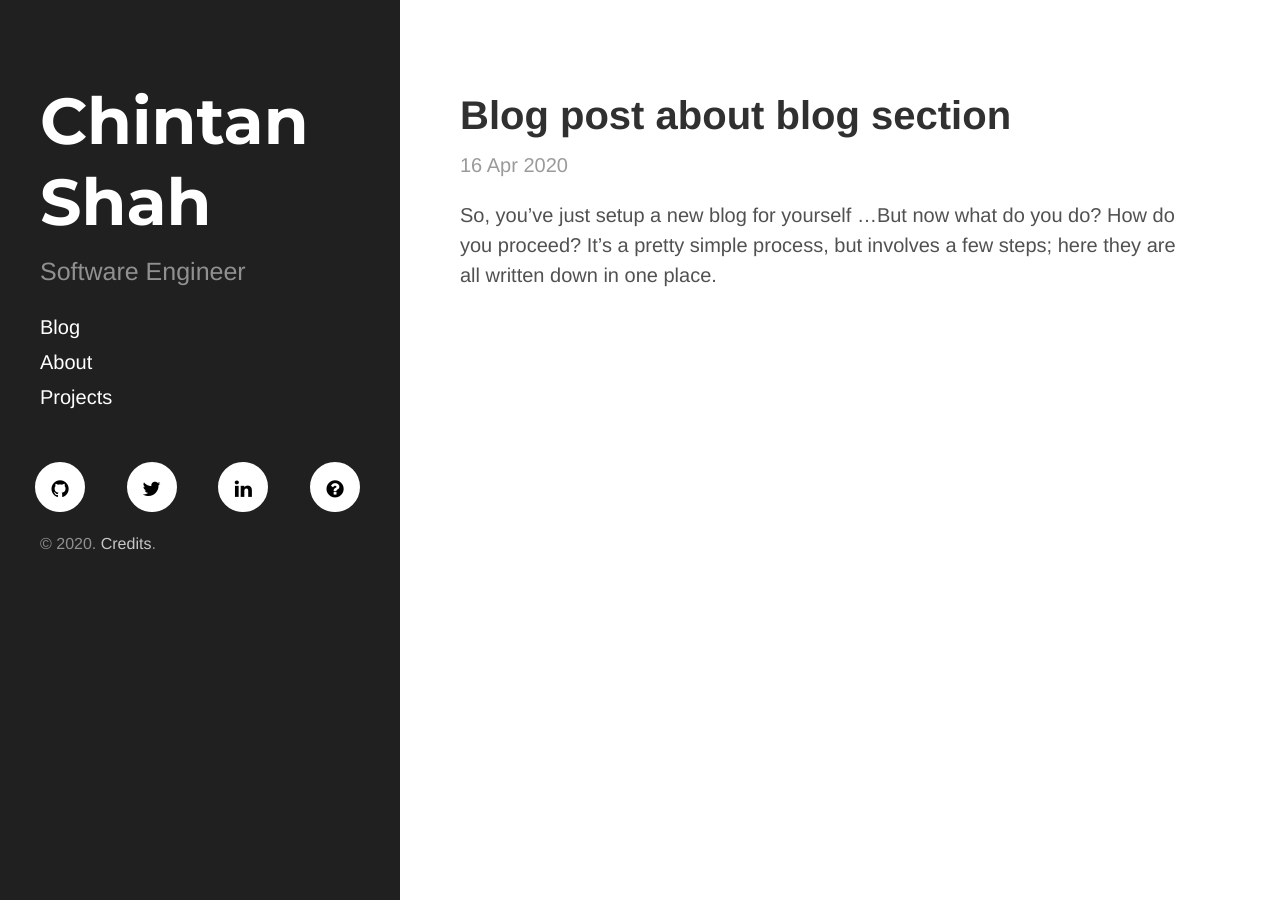
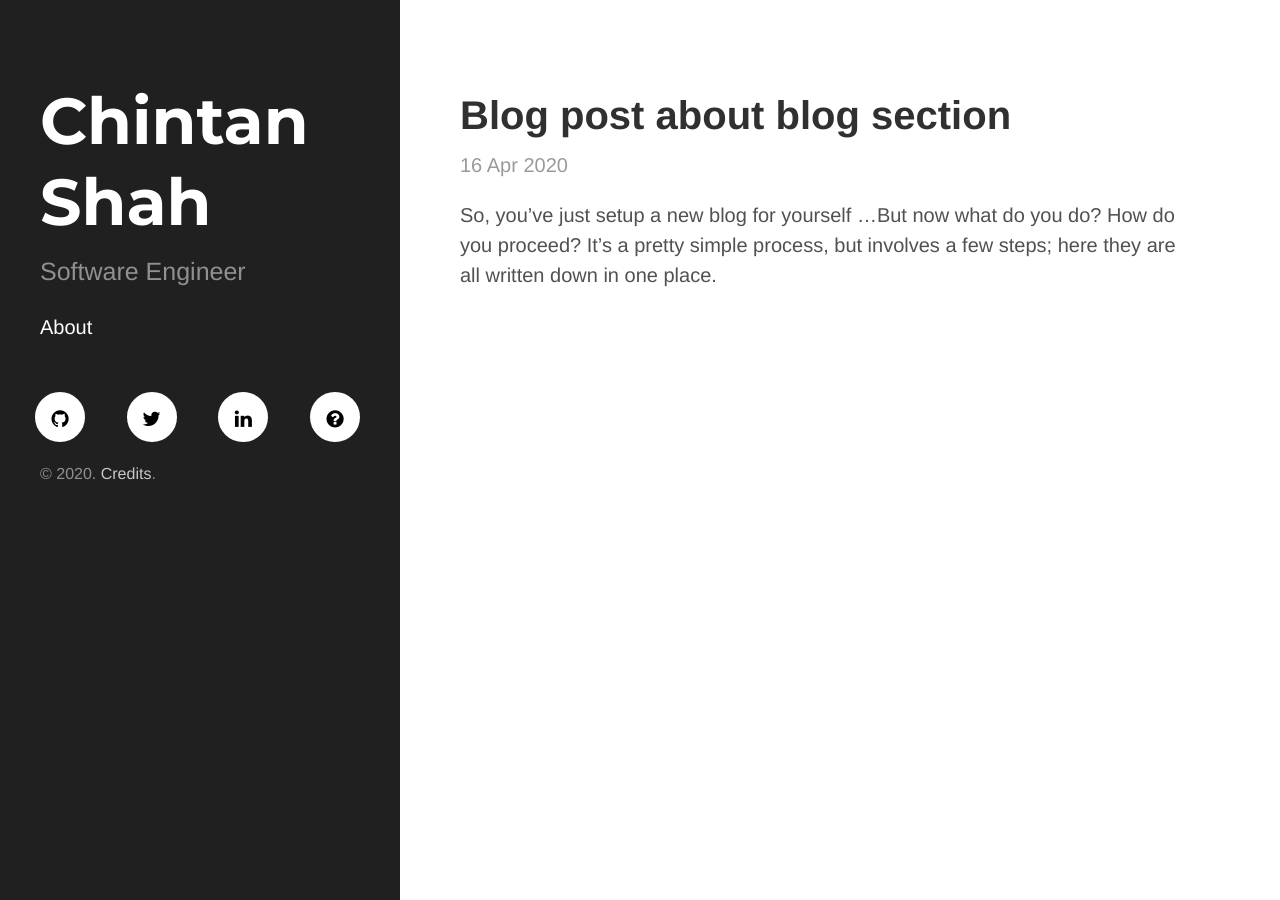
Before and after one commit to chintan-sh/chintan-sh.github.io, a Jekyll site: the page built from index.html, in a window 1280 px wide. Built offline with Jekyll 4.4.1, drawn with Linux system fonts in a browser that asks for light colours; nearby versions of some CDN libraries; the list of posts is cut into pages by our own code.

Commit message:
Disabled blog and projects temporarily

```diff
--- a/_includes/sidebar.html
+++ b/_includes/sidebar.html
@@ -28,7 +28,8 @@
 
       {% endcomment %}
 
-      <a class="sidebar-nav-item"
+<!--
+        <a class="sidebar-nav-item"
          href="{{ site.baseurl }}/">Blog</a>
       {% comment %}{% if page.url contains "blog" %}
           <div class="blog-nav">
@@ -38,12 +39,17 @@
             <a href="{{ site.baseurl }}/atom.xml">Atom</a>
           </div>
       {% endif %}{% endcomment %}
+      -->
+
       <a class="sidebar-nav-item"
          href="{{ site.baseurl }}/about/">About</a>
+
       <!-- a class="sidebar-nav-item"
          href="{{ site.baseurl }}/resume/">Resume</a -->
-      <a class="sidebar-nav-item"
-         href="{{ site.baseurl }}/projects/">Projects</a>
+
+<!--      <a class="sidebar-nav-item"
+         href="{{ site.baseurl }}/projects/">Projects</a>-->
+
 <!--      <a class="sidebar-nav-item"
          href="{{ site.baseurl }}/talks/">Talks</a>-->
     </nav>
```
